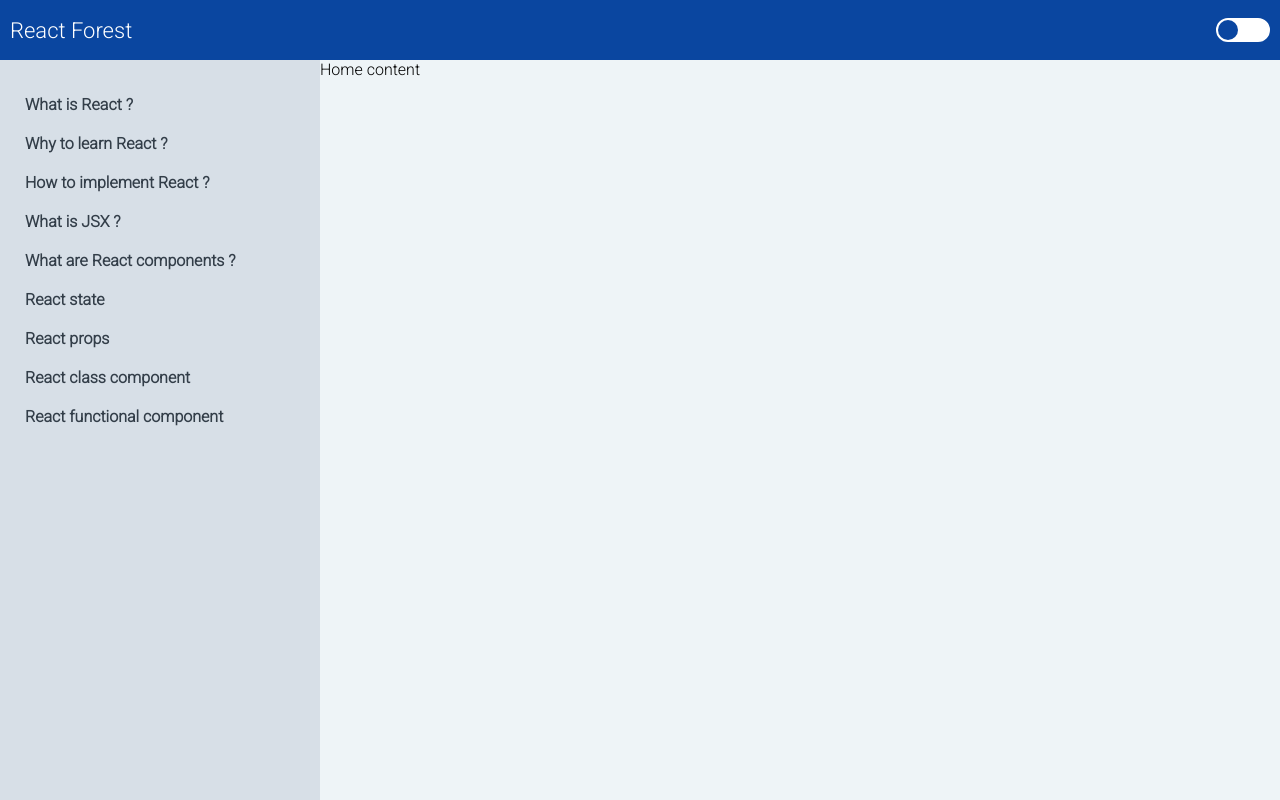
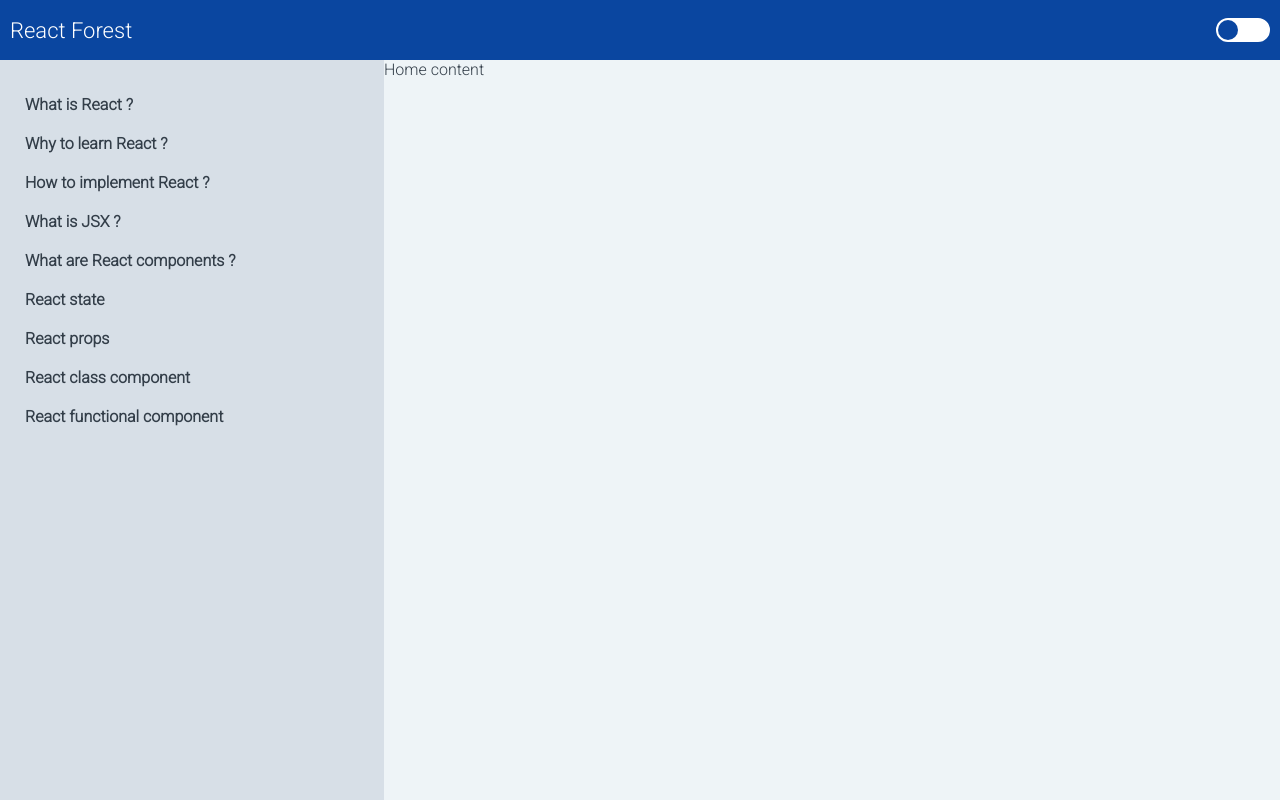
Before and after one commit to Ashwary-Jharbade/react-vite-app-test-run, a React (Vite) app: page / in a window 1280 px wide. Shown: the top 800 px of the page. Built offline with nearby package versions, Linux system fonts and the light colour scheme.

Commit message:
Few changes

```diff
--- a/main.css
+++ b/main.css
@@ -6,6 +6,14 @@
 body {
   padding: 0;
   margin: 0;
+  background-color: #eef4f7;
+}
+
+.light {
+  width: 100%;
+  height: -webkit-fit-content;
+  height: -moz-fit-content;
+  height: fit-content;
   background-color: #eef4f7;
 }
 
@@ -107,9 +115,9 @@ body {
 }
 
 .light .homeSidebar {
-  -webkit-box-flex: 2.5;
-      -ms-flex: 2.5;
-          flex: 2.5;
+  -webkit-box-flex: 3;
+      -ms-flex: 3;
+          flex: 3;
   height: 100vh;
   color: #333e49;
   overflow-y: scroll;
@@ -123,13 +131,22 @@ body {
 }
 
 .light .homeContent {
-  -webkit-box-flex: 7.5;
-      -ms-flex: 7.5;
-          flex: 7.5;
+  -webkit-box-flex: 7;
+      -ms-flex: 7;
+          flex: 7;
+  color: #333e49;
+}
+
+.dark {
+  width: 100%;
+  height: -webkit-fit-content;
+  height: -moz-fit-content;
+  height: fit-content;
+  background-color: #181e24;
 }
 
 .dark .navbar {
-  background-color: #1f2831;
+  background-color: #2b3844;
   width: 100%;
   position: -webkit-sticky;
   position: sticky;
@@ -172,7 +189,7 @@ body {
 .dark .navbar .toggleSwitch {
   height: 20px;
   width: 20px;
-  background-color: #1f2831;
+  background-color: #2b3844;
   border-radius: 50%;
   cursor: pointer;
 }
@@ -189,13 +206,13 @@ body {
           align-items: center;
   height: 100px;
   background-color: white;
-  color: #1f2831;
+  color: #2b3844;
 }
 
 .dark .sidebar {
   height: 100%;
   width: 100%;
-  background-color: #1f283194;
+  background-color: #1f2831;
   padding: 20px 20px;
   font-weight: bold;
 }
@@ -226,9 +243,9 @@ body {
 }
 
 .dark .homeSidebar {
-  -webkit-box-flex: 2.5;
-      -ms-flex: 2.5;
-          flex: 2.5;
+  -webkit-box-flex: 3;
+      -ms-flex: 3;
+          flex: 3;
   height: 100vh;
   color: #f0f0f0;
   overflow-y: scroll;
@@ -242,8 +259,9 @@ body {
 }
 
 .dark .homeContent {
-  -webkit-box-flex: 7.5;
-      -ms-flex: 7.5;
-          flex: 7.5;
+  -webkit-box-flex: 7;
+      -ms-flex: 7;
+          flex: 7;
+  color: #f0f0f0;
 }
 /*# sourceMappingURL=main.css.map */
--- a/main.scss
+++ b/main.scss
@@ -82,7 +82,7 @@ body {
   }
 
   .homeSidebar {
-    flex: 2.5;
+    flex: 3;
     height: 100vh;
     color: $textColor;
     overflow-y: scroll;
@@ -94,14 +94,21 @@ body {
   }
 
   .homeContent {
-    flex: 7.5;
+    flex: 7;
+    color: $textColor;
   }
 }
 
 .light {
+  width: 100%;
+  height: fit-content;
+  background-color: #eef4f7;
   @include theme(#eef4f7, #d7dfe7, #0a46a0, #333e49, #0a46a0);
 }
 
 .dark {
-  @include theme(#181e24, #1f283194, #4b5866, #f0f0f0, #1f2831);
+  width: 100%;
+  height: fit-content;
+  background-color: #181e24;
+  @include theme(#181e24, #1f2831, #4b5866, #f0f0f0, #2b3844);
 }
```
Also changed, not shown: src/components/CreatePlayer/index.jsx (deleted), 1 other file (tests, documents, lock files or other folders).
